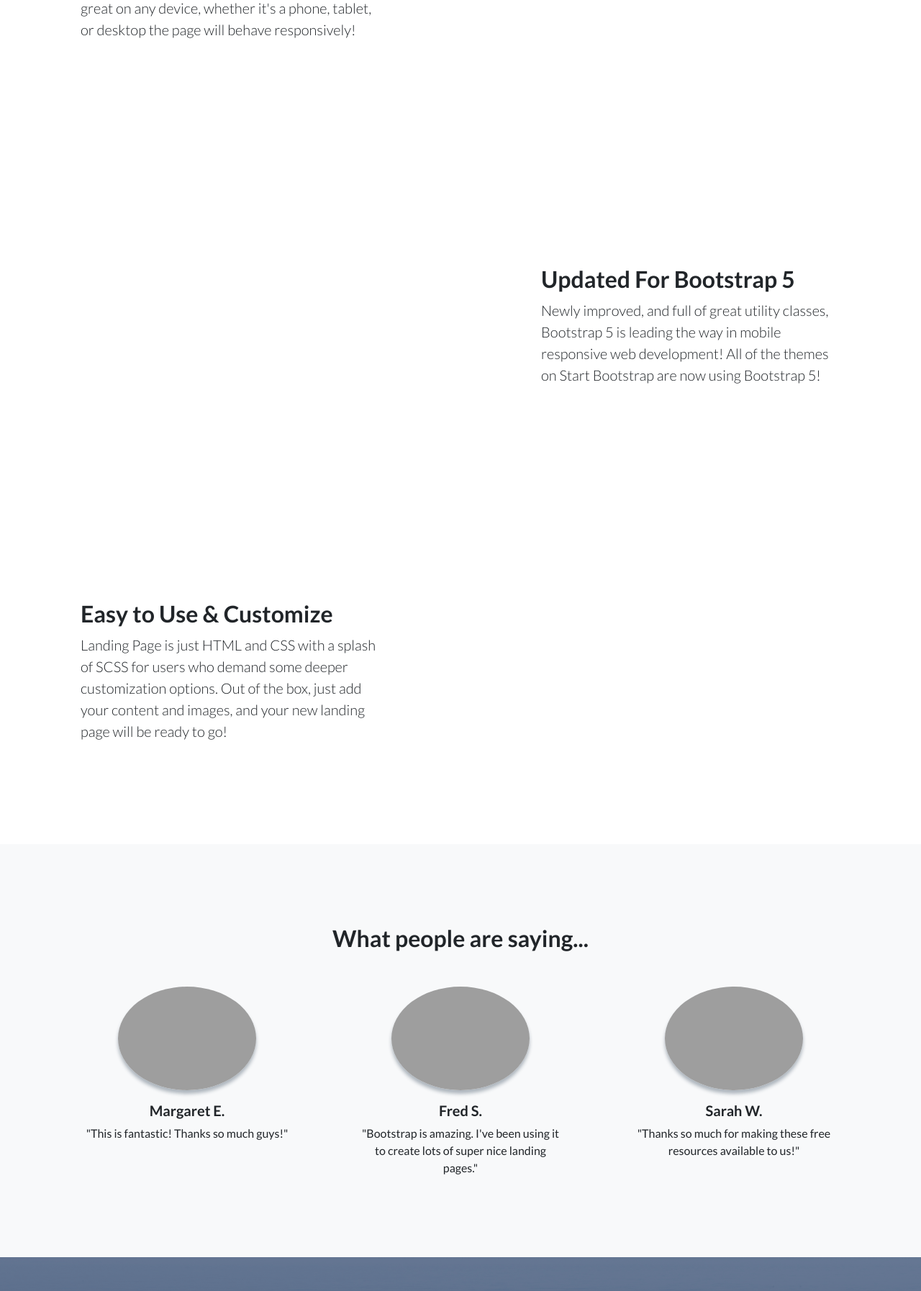
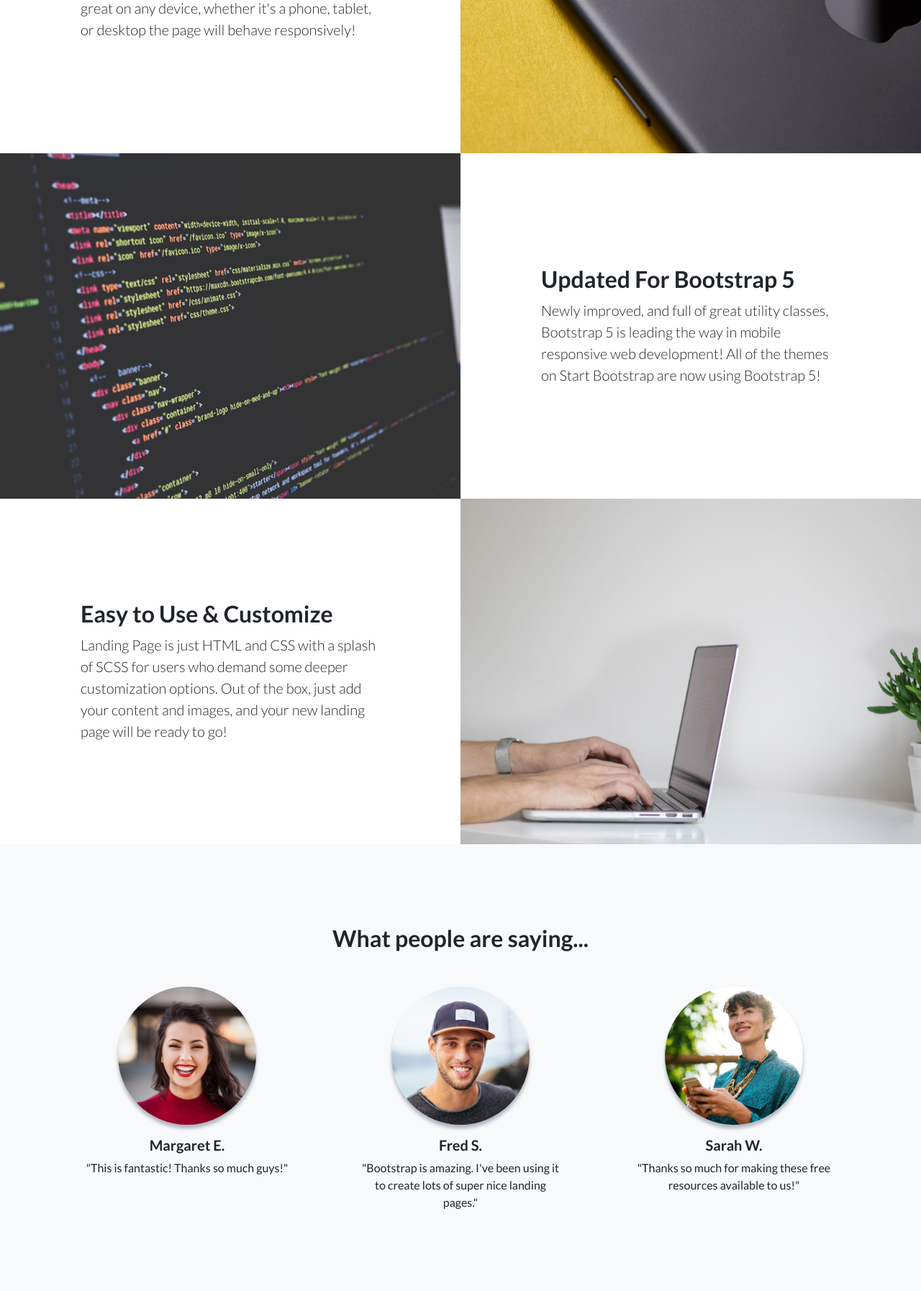
Before and after one commit to yuliyabundur/ProyectoStudio, a Django app: page / in a window 1280 px wide. Shown: the part 995-2789 px from the top of the page at 72% size. Run offline with Django 4.2, Linux system fonts and the light colour scheme; some libraries are stand-ins or nearby versions; grey boxes are pictures that could not be loaded.

Commit message:
showcases visualization

```diff
--- a/AppBeautyStudio/templates/AppBeautyStudio/inicio.html
+++ b/AppBeautyStudio/templates/AppBeautyStudio/inicio.html
@@ -104,21 +104,21 @@
         <section class="showcase">
             <div class="container-fluid p-0">
                 <div class="row g-0">
-                    <div class="col-lg-6 order-lg-2 text-white showcase-img" style="background-image: url{% static 'AppBeautyStudio/assets/img/bg-showcase-1.jpg' %}"></div>
+                    <div class="col-lg-6 order-lg-2 text-white showcase-img" style="background-image: url('static/AppBeautyStudio/assets/img/bg-showcase-1.jpg')"></div>
                     <div class="col-lg-6 order-lg-1 my-auto showcase-text">
                         <h2>Fully Responsive Design</h2>
                         <p class="lead mb-0">When you use a theme created by Start Bootstrap, you know that the theme will look great on any device, whether it's a phone, tablet, or desktop the page will behave responsively!</p>
                     </div>
                 </div>
                 <div class="row g-0">
-                    <div class="col-lg-6 text-white showcase-img" style="background-image: url{% static 'AppBeautyStudio/assets/img/bg-showcase-2.jpg' %}"></div>
+                    <div class="col-lg-6 text-white showcase-img" style="background-image: url(  'static/AppBeautyStudio/assets/img/bg-showcase-2.jpg')"></div>
                     <div class="col-lg-6 my-auto showcase-text">
                         <h2>Updated For Bootstrap 5</h2>
                         <p class="lead mb-0">Newly improved, and full of great utility classes, Bootstrap 5 is leading the way in mobile responsive web development! All of the themes on Start Bootstrap are now using Bootstrap 5!</p>
                     </div>
                 </div>
                 <div class="row g-0">
-                    <div class="col-lg-6 order-lg-2 text-white showcase-img" style="background-image: url{% static 'AppBeautyStudio/assets/img/bg-showcase-3.jpg' %}"></div>
+                    <div class="col-lg-6 order-lg-2 text-white showcase-img" style="background-image: url('static/AppBeautyStudio/assets/img/bg-showcase-3.jpg')"></div>
                     <div class="col-lg-6 order-lg-1 my-auto showcase-text">
                         <h2>Easy to Use & Customize</h2>
                         <p class="lead mb-0">Landing Page is just HTML and CSS with a splash of SCSS for users who demand some deeper customization options. Out of the box, just add your content and images, and your new landing page will be ready to go!</p>
@@ -133,21 +133,21 @@
                 <div class="row">
                     <div class="col-lg-4">
                         <div class="testimonial-item mx-auto mb-5 mb-lg-0">
-                            <img class="img-fluid rounded-circle mb-3" src="{% static 'AppBeautyStudio/assets/img/bg-testimonials-1.jpg' %}" alt="..." />
+                            <img class="img-fluid rounded-circle mb-3" src="{% static 'AppBeautyStudio/assets/img/testimonials-1.jpg' %}" alt="..." />
                             <h5>Margaret E.</h5>
                             <p class="font-weight-light mb-0">"This is fantastic! Thanks so much guys!"</p>
                         </div>
                     </div>
                     <div class="col-lg-4">
                         <div class="testimonial-item mx-auto mb-5 mb-lg-0">
-                            <img class="img-fluid rounded-circle mb-3" src="{% static 'AppBeautyStudio/assets/img/bg-testimonials-2.jpg' %}" alt="..." />
+                            <img class="img-fluid rounded-circle mb-3" src="{% static 'AppBeautyStudio/assets/img/testimonials-2.jpg' %}" alt="..." />
                             <h5>Fred S.</h5>
                             <p class="font-weight-light mb-0">"Bootstrap is amazing. I've been using it to create lots of super nice landing pages."</p>
                         </div>
                     </div>
                     <div class="col-lg-4">
                         <div class="testimonial-item mx-auto mb-5 mb-lg-0">
-                            <img class="img-fluid rounded-circle mb-3" src="{% static 'AppBeautyStudio/assets/img/bg-testimonials-3.jpg' %}" alt="..." />
+                            <img class="img-fluid rounded-circle mb-3" src="{% static 'AppBeautyStudio/assets/img/testimonials-3.jpg' %}" alt="..." />
                             <h5>Sarah W.</h5>
                             <p class="font-weight-light mb-0">"Thanks so much for making these free resources available to us!"</p>
                         </div>
```
